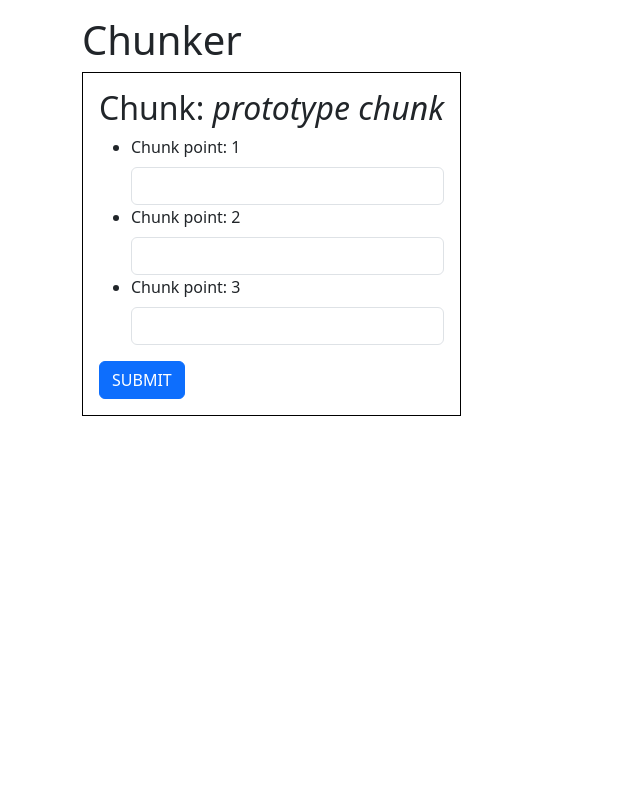
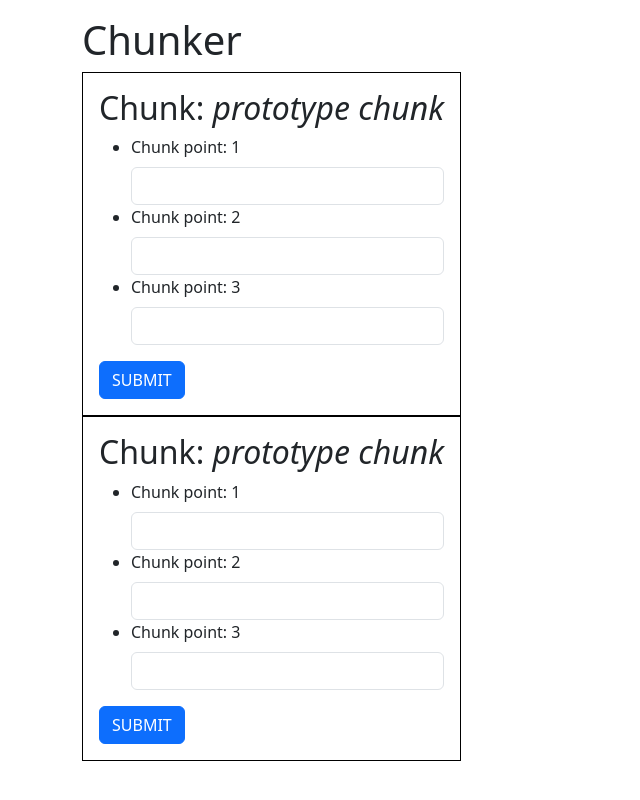
Before and after one commit to munrhalls/QAtempo-notes, an Angular app: page / in a window 1280 px wide. Shown: the whole page, without its empty margins (0-640 px from the left). Built offline with nearby package versions, Linux system fonts and the light colour scheme.

Commit message:
chunker app

```diff
--- a/src/app/chunk-list/chunk-list.component.html
+++ b/src/app/chunk-list/chunk-list.component.html
@@ -1 +1 @@
-<app-chunk></app-chunk>
+<app-chunk *ngFor="let instance of lists" [list]="instance"></app-chunk>
--- a/src/app/chunk-list/chunk-list.component.ts
+++ b/src/app/chunk-list/chunk-list.component.ts
@@ -3,8 +3,11 @@ import { Component } from '@angular/core';
 @Component({
   selector: 'app-chunk-list',
   templateUrl: './chunk-list.component.html',
-  styleUrls: ['./chunk-list.component.scss']
+  styleUrls: ['./chunk-list.component.scss'],
 })
 export class ChunkListComponent {
-
+  lists = [
+    ['a', 'b', 'c'],
+    ['d', 'f', 'g'],
+  ];
 }
--- a/src/app/chunk-list/chunk/chunk.component.ts
+++ b/src/app/chunk-list/chunk/chunk.component.ts
@@ -1,4 +1,4 @@
-import { Component } from '@angular/core';
+import { Component, Input } from '@angular/core';
 
 @Component({
   selector: 'app-chunk',
@@ -6,8 +6,9 @@ import { Component } from '@angular/core';
   styleUrls: ['./chunk.component.scss'],
 })
 export class ChunkComponent {
+  @Input('list') list: string[] = [];
+
   chunkName = 'prototype chunk';
-  list = ['a', 'b', 'c'];
   submit: string[] = [];
   properSubmit: null | boolean = null;
 
```
